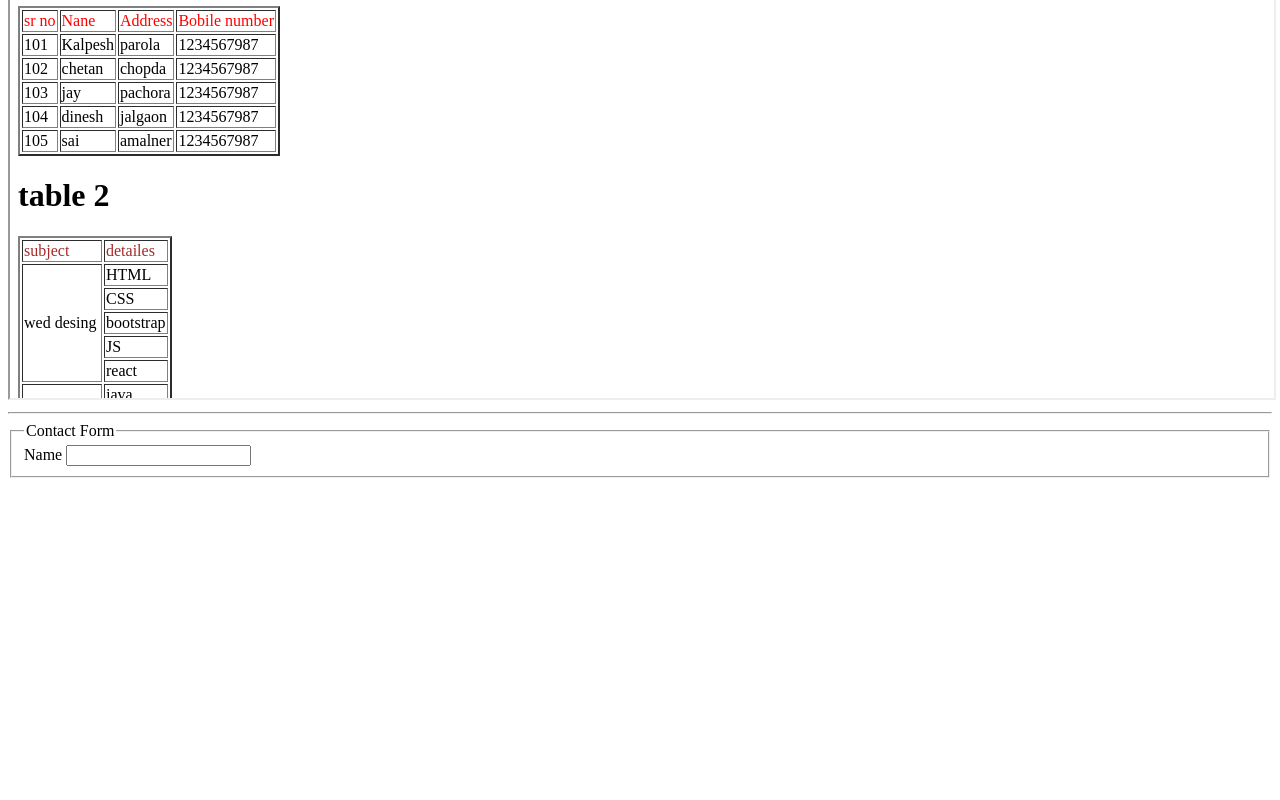
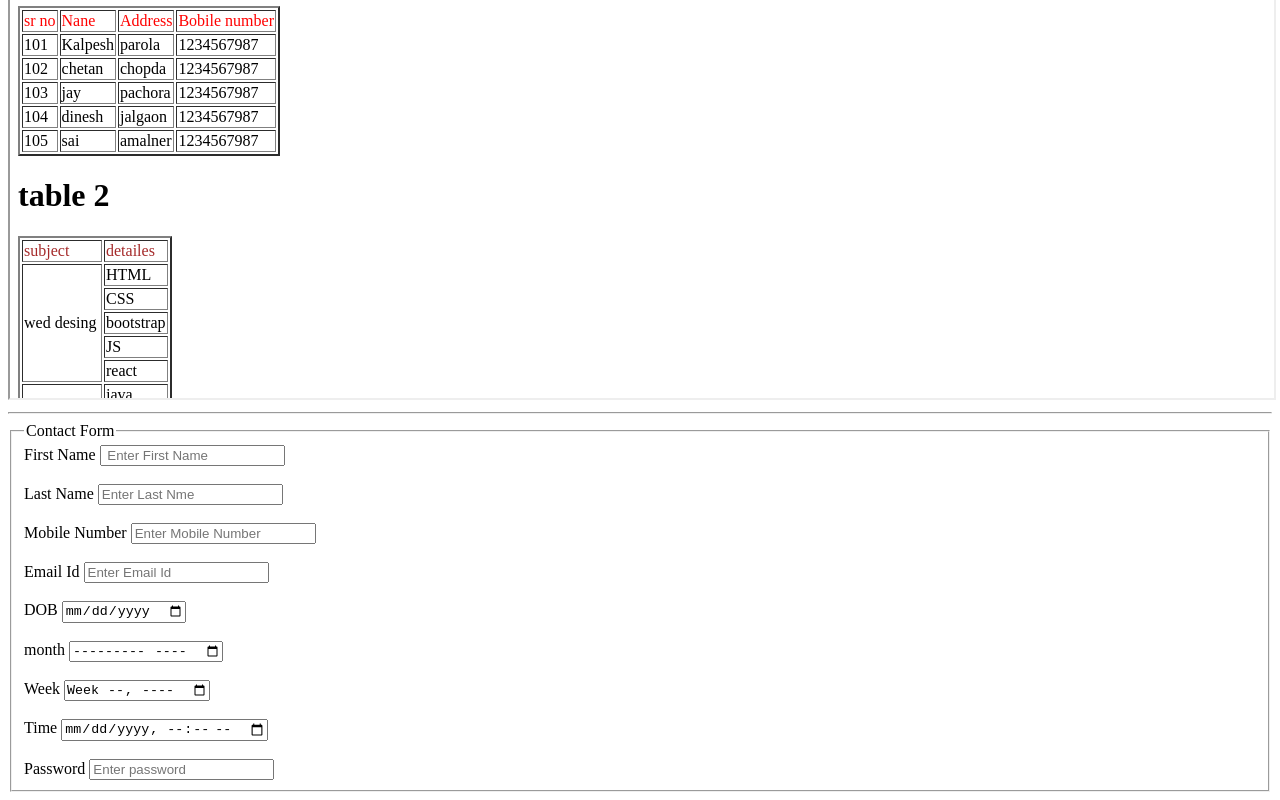
Before and after one commit to chaudharikalpesh16/learning_html, a plain HTML site: page home_img_video_input_iframe.html in a window 1280 px wide. Shown: the part 3751-4551 px from the top of the page. Before the commit the page ends 4237 px from the top, so only its background shows below. Drawn offline with Linux system fonts and the light colour scheme.

Commit message:
Update home_img_video_input_iframe.html

```diff
--- a/home_img_video_input_iframe.html
+++ b/home_img_video_input_iframe.html
@@ -77,8 +77,38 @@
         Contact Form
     </legend>
     <form>
-        <label>Name</label>
-        <input
+        <label>First Name</label>
+        <input type="text" placeholder=" Enter First Name" /><br><br>
+
+
+        <label>Last Name</label>
+        <input type="text" placeholder="Enter Last Nme"/><br><br>
+
+
+        <label>Mobile Number </label>
+        <input type="number" placeholder="Enter Mobile Number"/><br><br>
+
+
+        <label>Email Id</label>
+        <input type="email" placeholder="Enter Email Id"/><br><br>
+
+        <label>DOB</label>
+        <input type="date" /><br><br>
+
+        <label>month</label>
+        <input type="Month" placeholder="ENTER month"/><br><br>
+
+        <label>Week</label>
+        <input type="week" placeholder="Enter Week"/>
+        <br><br>
+
+        <label>Time</label>
+        <input type="datetime-local" placeholder="Enter Time"/><br><br>
+
+        <label>Password</label>
+        <input type="password" placeholder="Enter password"/>
+
+
     </form>
 </fieldset>
 </body>
```
